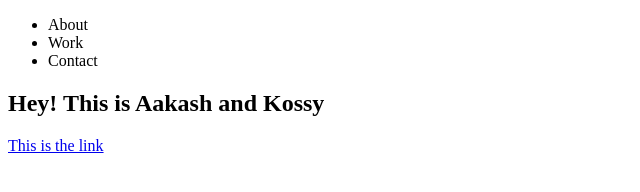
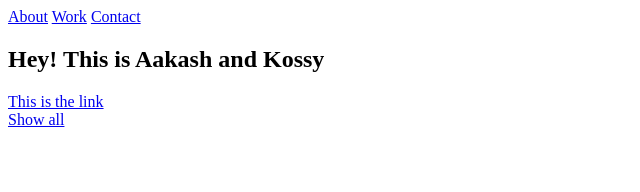
Before and after one commit to skyv26/aakash_kossy, a plain HTML site: page index.html in a window 1280 px wide. Shown: the whole page, without its empty margins (0-640 px from the left). Drawn offline with Linux system fonts and the light colour scheme.

Commit message:
completed task 8

```diff
--- a/index.html
+++ b/index.html
@@ -12,13 +12,12 @@
     <main>
       <header>
         <nav id="navbar">
-          <ul>
-            <li>About</li>
-            <li>Work</li>
-            <li>Contact</li>
-          </ul>
+            <a href ="#welcome-section">About</a>
+            <a href="#projects">Work</a>
+            <a href="#">Contact</a>
         </nav>
       </header>
+
       <section id="welcome-section">
         <h1>Hey! This is Aakash and Kossy</h1>
       </section>
@@ -27,7 +26,11 @@
         <div class="project-tile">
           <a href="#" >This is the link</a>
         </div>
+
+        <a id="profile-link" href="#" target="_blank">Show all</a>
       </section>
+
+
 
     </main>
     <script  src="js/index.js"></script>
```
